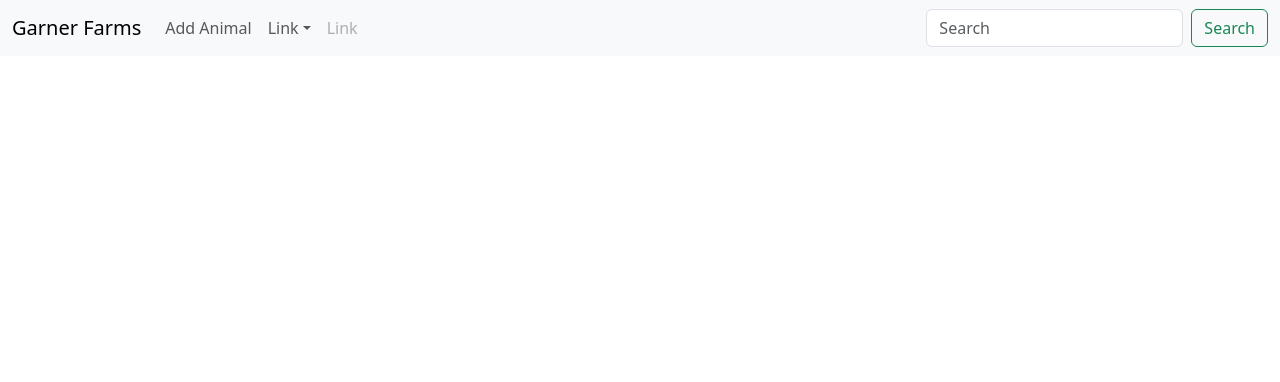
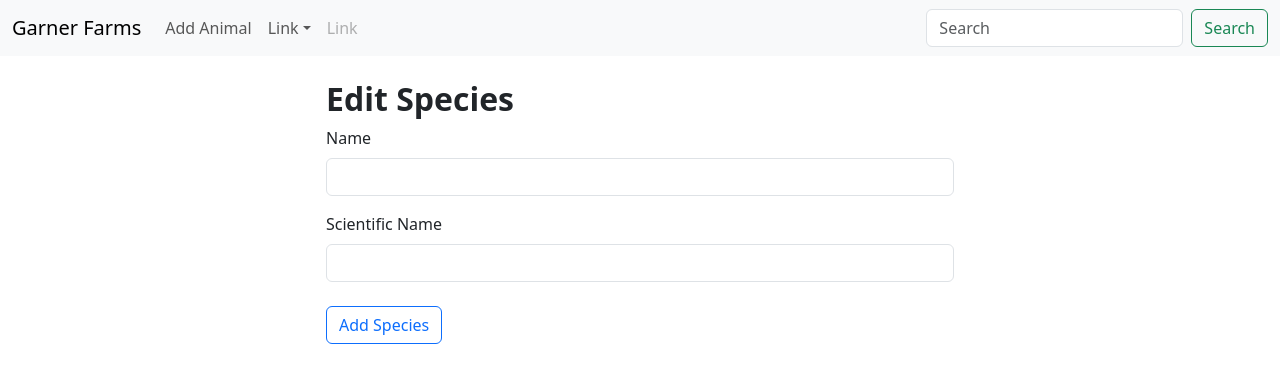
Before and after one commit to QuadeGarner/GarnerFarm, a React app in the folder frontend/: page /addSpecies in a window 1280 px wide. Shown: the top 382 px of the page. Built offline with nearby package versions, Linux system fonts and the light colour scheme; the HTML template or start-up script is replaced by a standard one.

Commit message:
FEAT: Added the Add Species View

```diff
--- a/frontend/src/App.jsx
+++ b/frontend/src/App.jsx
@@ -6,6 +6,7 @@ import EditAnimal from "./views/AnimalViews/EditAnimal";
 import ViewAllAnimalsOwned from "./views/AnimalViews/ViewAllAnimalsOwned";
 import ViewAllSpecies from "./views/SpeciesViews/ViewAllSpecies";
 import EditSpecies from "./views/SpeciesViews/EditSpecies";
+import AddSpecies from "./views/SpeciesViews/AddSpecies";
 
 import "./App.css";
 
@@ -24,6 +25,7 @@ export default function App() {
           <Route path="/addBreed/:id" element={<EditSpecies />} />
           <Route path="/updateSpecies/:id" element={<EditSpecies />} />
           <Route path="/deleteSpecies/:id" element={<EditSpecies />} />
+          <Route path ="/addSpecies" element={<AddSpecies />}/>
         </Routes>
       </main>
     </div>
--- /dev/null
+++ b/frontend/src/views/SpeciesViews/AddSpecies.jsx
@@ -0,0 +1,89 @@
+import { useState, useEffect,  } from "react";
+import { Button, Row, Col } from "react-bootstrap";
+import { useNavigate } from "react-router-dom";
+
+export default function AddSpecies() {
+    const navigate = useNavigate();
+    const [species, setSpecies] = useState([]);
+    const [formData, setFormData] = useState({
+        name: "",
+        scientificName :""
+    });
+    const [loading, setLoading] = useState(false);
+    const [error, setError] = useState("");
+
+
+
+    const handleChange = (e) => {
+        const { name, value } = e.target;
+        setFormData((prev) => ({ ...prev, [name]: value }));
+
+    };
+    const handleSpeciesCreation = async (e) => {
+        e.preventDefault();
+        const { name, scientificName} = formData;
+        if (!name  || !scientificName) {
+            setError("Please fill in all required fields");
+            return;
+        }
+        try {
+            const res = await fetch(`http://localhost:8081/api/species/`, {
+                method: "POST",
+                headers: { "Content-Type": "application/json" },
+                body: JSON.stringify({ name, scientificName }),
+            });
+            if (res.ok) {
+                navigate("/species");
+            }
+            else {
+                setError("Failed to create species");
+            }
+        } catch (err) {
+            setError("Failed to fetch");
+        }
+    };
+
+
+
+return (
+        <Row className="justify-content-center">
+            <Col xs={12} md={10} lg={8} xl={6}>
+                <h2 className="fw-bold mt-4">Edit Species</h2>
+                {error && <p className="text-danger">{error}</p>}
+                <form onSubmit={handleSpeciesCreation}>
+                    <div className="mb-3">
+                        <label htmlFor="name" className="form-label">Name</label>
+                        <input
+                            type="text"
+                            className="form-control"
+                            id="name"
+                            name="name"
+                            value={formData.name}
+                            onChange={handleChange}
+                        />
+                    </div>
+                    <div className="mb-3">
+                        <label htmlFor="scientificName" className="form-label">Scientific Name</label>
+                        <input
+                            type="text"
+                            className="form-control"
+                            id="scientificName"
+                            name="scientificName"
+                            value={formData.scientificName}
+                            onChange={handleChange}
+                        />
+                    </div>
+                    <div>
+                        <button
+                            type="button"
+                            className="btn btn-outline-primary mt-2"
+                            onClick={handleSpeciesCreation}
+                        >
+                            Add Species
+                        </button>
+                    </div>
+                </form>
+            </Col>
+        </Row>
+    );
+}
--- a/frontend/src/views/SpeciesViews/ViewAllSpecies.jsx
+++ b/frontend/src/views/SpeciesViews/ViewAllSpecies.jsx
@@ -22,20 +22,25 @@ export default function ViewAllSpecies() {
 
     // handle delete
     const handleDelete = async (id) => {
-        if (window.confirm("Are you sure you want to delete this species?")) {
+    if (!window.confirm("Are you sure you want to delete this species?")) return;
+
     try {
         const res = await fetch(`http://localhost:8081/api/species/${id}`, {
             method: "DELETE",
         });
+
+        const data = await res.json();
+
         if (res.ok) {
-                    setSpecies(species.filter(s => s._id !== id));
+            setSpecies(prev => prev.filter(s => s._id !== id));
         } else {
-                    alert("Failed to delete species");
+            console.error(data);
+            alert(data.message || "Failed to delete species");
         }
+
     } catch (err) {
-                console.error("Failed to delete species", err);
-                alert("Failed to delete species");
-            }
+        console.error("Delete error:", err);
+        alert("Server error deleting species");
     }
 };
 
@@ -50,16 +55,8 @@ export default function ViewAllSpecies() {
                     <ul className="list-group mt-3">
                         {species.map((s) => (
                             <li key={s._id} className="list-group-item">
-                                <h5>{s.streetName}</h5>
-                                <strong>Breeds:</strong>
-                                <ul className="list-group mt-2">
-                                    {s.breed?.map((b, index) => (
-                                        <li key={index} className="list-group-item">
-                                            {b.name}
-                                        </li>
-                                    ))}
-                                </ul>
-
+                                <h5>{s.name}</h5>
+                                <h6> {s.scientificName}</h6>
                                 <Button
                                     variant="primary"
                                     onClick={() => navigate(`/updateSpecies/${s._id}`)}
@@ -85,7 +82,8 @@ export default function ViewAllSpecies() {
                     </ul>
                 )}
 
-                <Button className="mt-3" onClick={() => navigate("/addSpecies")}>
+                <Button className="mt-3" onClick={() => navigate("/addSpecies")
+                }>
                     Add New Species
                 </Button>
             </Col>
```
Also changed, not shown: 1 other file (tests, documents, lock files or other folders). Lines whose indentation alone changed are shown as unchanged.
